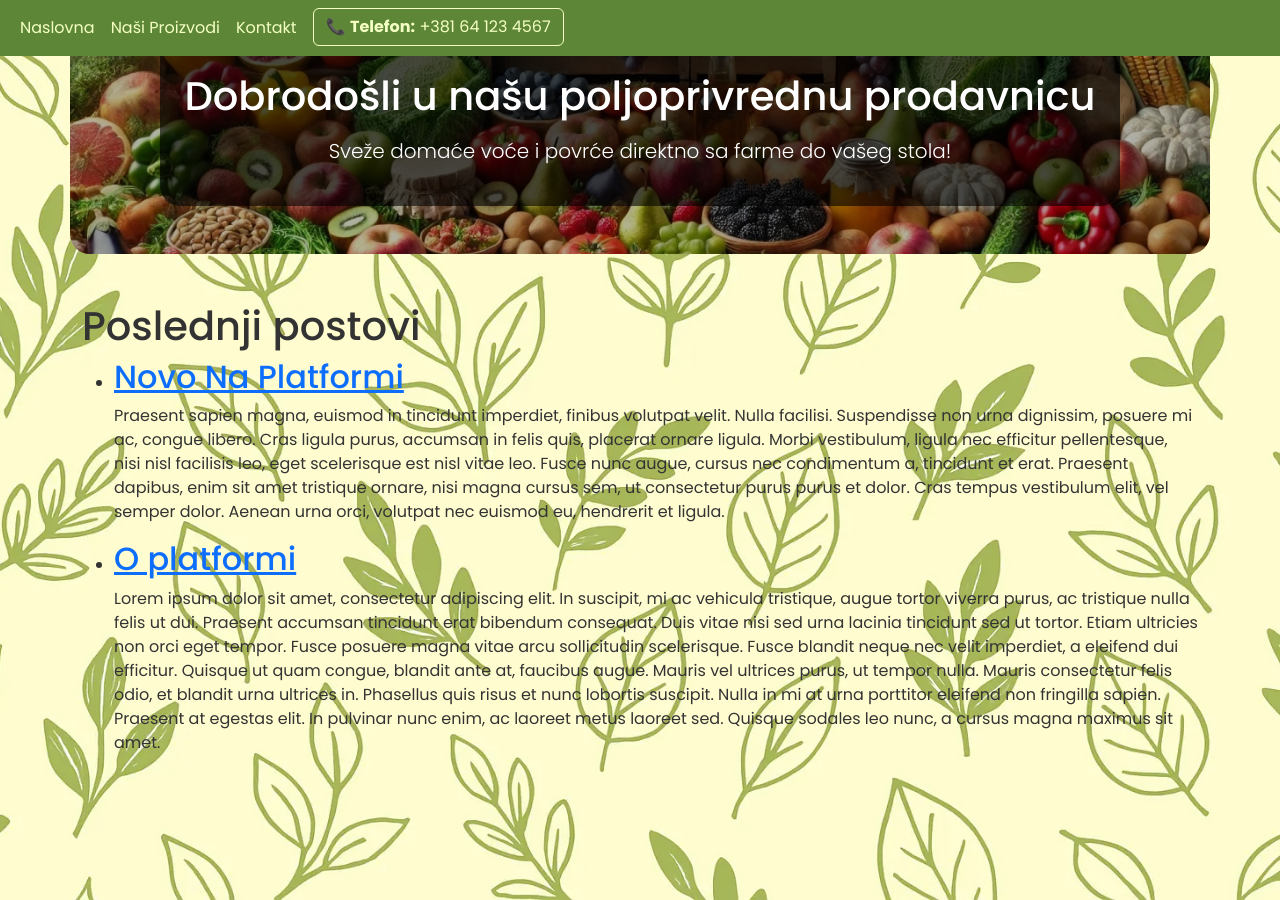
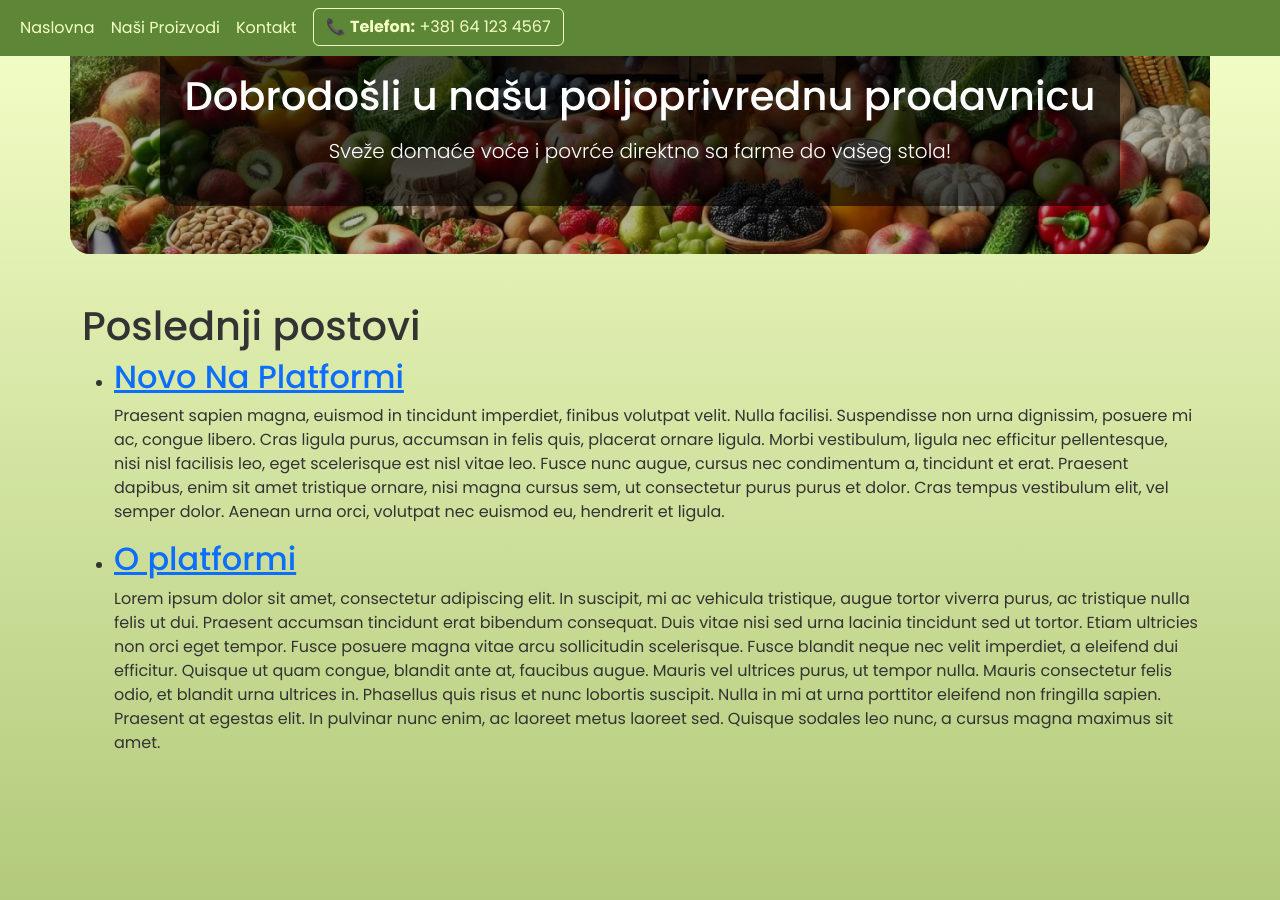
Before and after one commit to vladan-d-masic/lite-page-green-template, a Jekyll site: the page built from blog.html, in a window 1280 px wide. Built offline with Jekyll 4.4.1, drawn with Linux system fonts in a browser that asks for light colours.

Commit message:
Remove parallax image for background

```diff
--- a/_data/theme.yml
+++ b/_data/theme.yml
@@ -1,3 +1,3 @@
 header_background_image: /assets/images/default-produce.webp
-body_background_image_light: /assets/images/default-leaves-parallax-light.webp
-body_background_image_dark: /assets/images/default-leaves-parallax-dark.webp
+#body_background_image_light: /assets/images/default-leaves-parallax-light.webp
+#body_background_image_dark: /assets/images/default-leaves-parallax-dark.webp
--- a/assets/css/styles.css
+++ b/assets/css/styles.css
@@ -102,7 +102,7 @@ header h1 {
   text-decoration: none;
 }
 #backToTop:hover {
-  background-color: #809d3c;
+  background-color: #809d3c !important;
 }
 .navbar {
   width: 100%;
@@ -120,10 +120,6 @@ header h1 {
   padding: 60px 20px;
   border-radius: 10px;
 }
-
-/* #products img:hover {
-  animation: fadeIn 1s ease-in-out;
-} */
 
 #products h2 {
   font-size: 2rem;
@@ -255,9 +251,9 @@ html {
 }
 
 :root {
-  --bg-image: linear-gradient(to bottom, #f4ffc3, #e0f0a0);
+  --bg-image: linear-gradient(to bottom, #f4ffc3, #a9c46c);
   --text-color: #333;
-  --card-bg: linear-gradient(to bottom, #f4ffc3, #e0f0a0);
+  --card-bg: linear-gradient(to bottom, #f4ffc3, #a9c46c);
   --price-color: #5d8736;
   --btn-bg: #809d3c;
   --btn-hover: #a9c46c;
@@ -310,7 +306,6 @@ body {
 }
 
 .parallax-bg {
-  /* background: url('/lite-page-green-template/assets/images/leaves-paralax-light.png') repeat; */
   background-size: cover;
   background-attachment: fixed;
   background-position: center;
```
